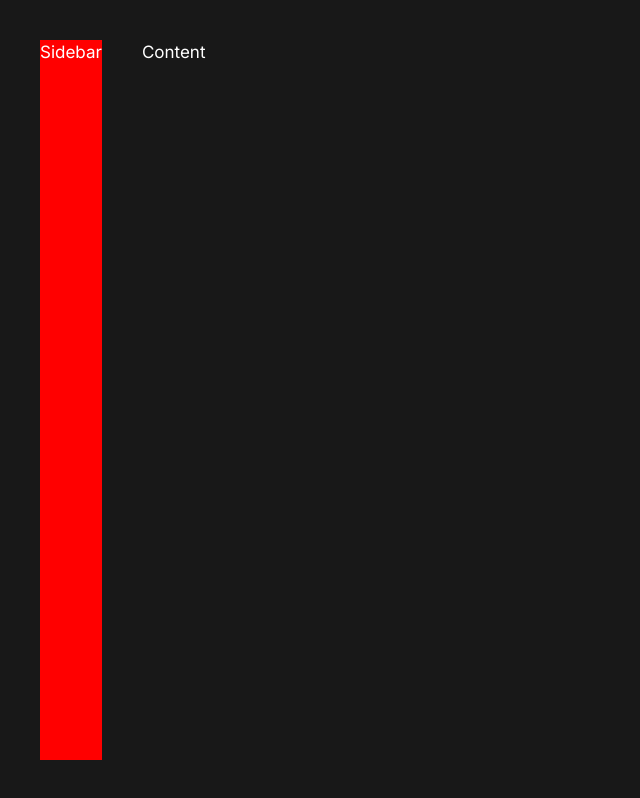
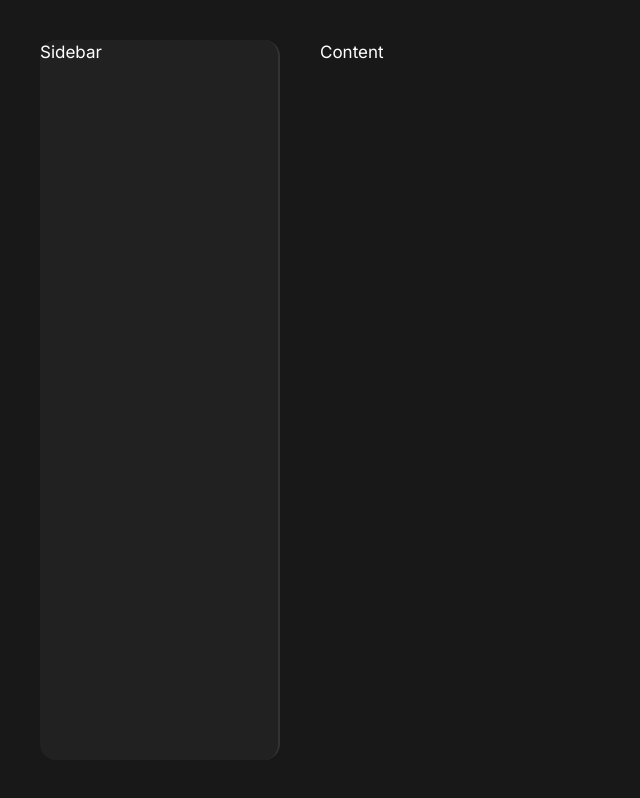
Before and after one commit to Peleton-011/chore-tracker, a Next.js app: page / in a window 1280 px wide. Shown: the whole page, without its empty margins (0-640 px from the left). Built offline with nearby package versions, Linux system fonts and the light colour scheme.

Commit message:
Add some basic styling for the sidebar

```diff
--- a/app/components/Sidebar/Sidebar.tsx
+++ b/app/components/Sidebar/Sidebar.tsx
@@ -7,11 +7,16 @@ function Sidebar() {
 	const { theme } = useGlobalState();
 
 	console.log(theme);
-	return <SidebarStyled>Sidebar</SidebarStyled>;
+	return <SidebarStyled theme={theme}>Sidebar</SidebarStyled>;
 }
 
 const SidebarStyled = styled.nav`
-    background-color: red;
+	position: relative;
+	width: ${({ theme }) => theme.sidebarWidth};
+	background-color: ${({ theme }) => theme.colorBg2};
+    border-right: 2px solid ${({ theme }) => theme.borderColor2};
+
+    border-radius: 1rem;
 `;
 
 export default Sidebar;
```
